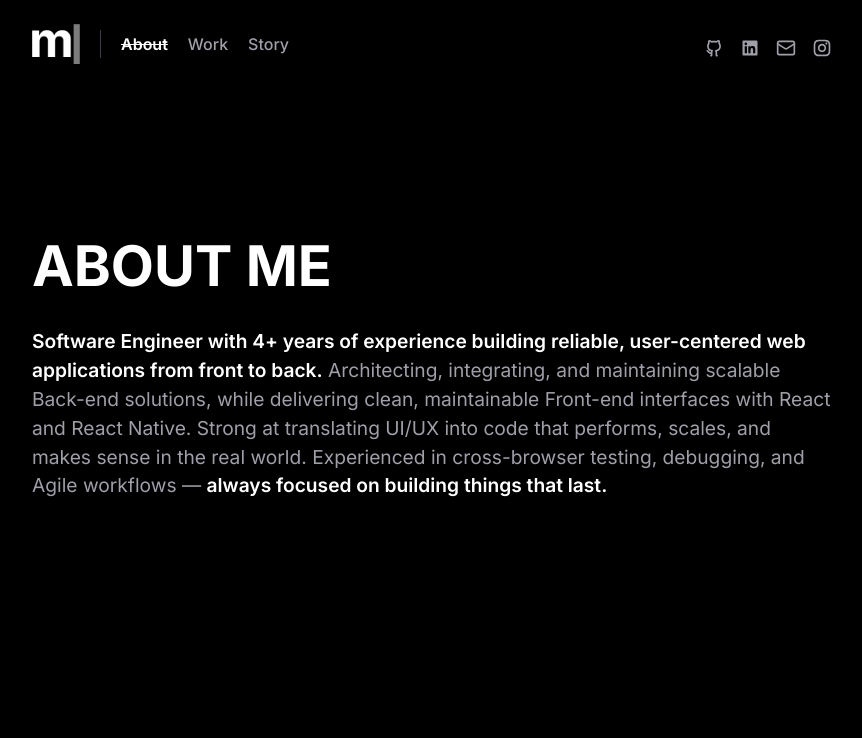
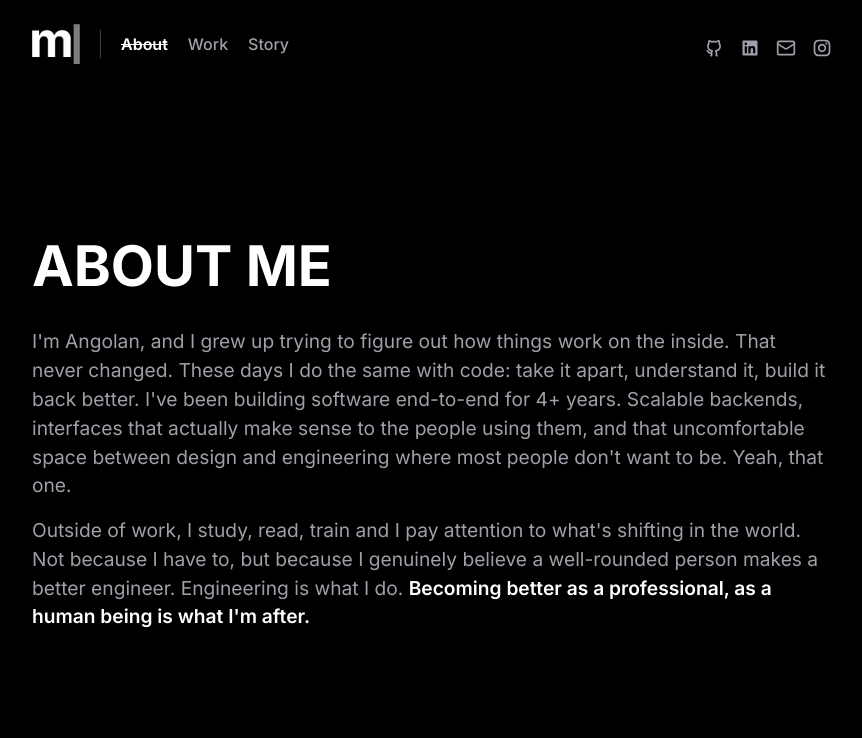
Before and after one commit to makeneto/makenedev, a React (Vite) app: page /about in a window 1280 px wide. Shown: the top 738 px of the page, without its empty margins (208-1070 px from the left). Built offline with nearby package versions, Linux system fonts and the light colour scheme; a web font is replaced by a local one.

Commit message:
feat(about): update personal description and add calculation of years as a programmer.

```diff
--- a/src/components/about/AboutDescription.tsx
+++ b/src/components/about/AboutDescription.tsx
@@ -1,18 +1,39 @@
 export default function AboutDescription() {
+  function yearsAsProgrammer(startDate = "2021-07-25"): number {
+    const start = new Date(startDate)
+    const now = new Date()
+
+    return (
+      now.getFullYear() -
+      start.getFullYear() -
+      (now < new Date(now.getFullYear(), start.getMonth(), start.getDate())
+        ? 1
+        : 0)
+    )
+  }
+
   return (
     <section className="grid gap-20">
       <div className="description--normal default-header--about">
         <p>
+          I'm Angolan, and I grew up trying to figure out how things work on the
+          inside. That never changed. These days I do the same with code: take
+          it apart, understand it, build it back better. I've been building
+          software end-to-end for {yearsAsProgrammer()}+ years. Scalable backends, interfaces that
+          actually make sense to the people using them, and that uncomfortable
+          space between design and engineering where most people don't want to
+          be. Yeah, that one.
+        </p>
+
+        <p>
+          Outside of work, I study, read, train and I pay attention to what's
+          shifting in the world. Not because I have to, but because I genuinely
+          believe a well-rounded person makes a better engineer. Engineering is
+          what I do.{" "}
           <span>
-            Software Engineer with 4+ years of experience building reliable,
-            user-centered web applications from front to back.
-          </span>{" "}
-          Architecting, integrating, and maintaining scalable Back-end
-          solutions, while delivering clean, maintainable Front-end interfaces
-          with React and React Native. Strong at translating UI/UX into code
-          that performs, scales, and makes sense in the real world. Experienced
-          in cross-browser testing, debugging, and Agile workflows —{" "}
-          <span>always focused on building things that last.</span>
+            Becoming better as a professional, as a human being is what I'm
+            after.
+          </span>
         </p>
       </div>
     </section>
```
